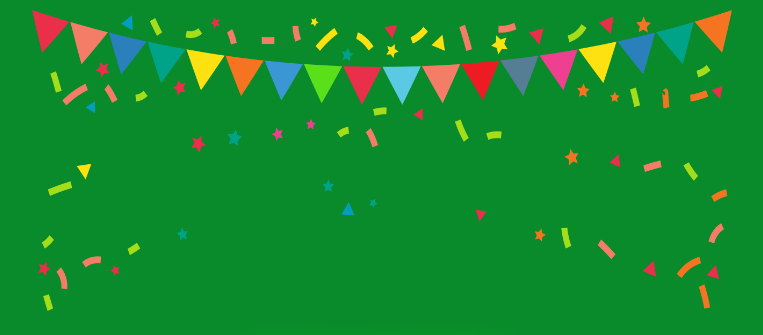
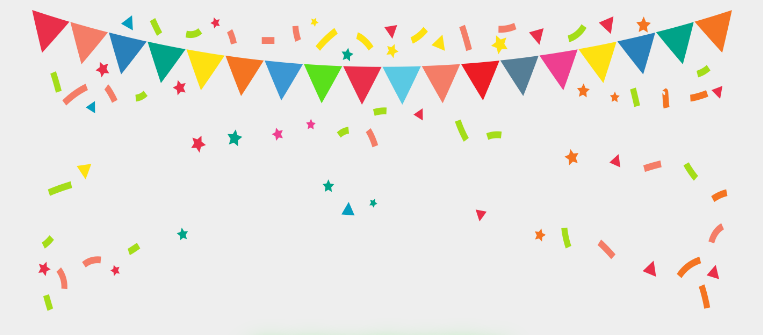
Before and after one commit to phxofc/roletaConecta, a plain HTML site: page index.html in a window 1280 px wide. Shown: the top 335 px of the page, without its empty margins (258-1021 px from the left). Drawn offline with nearby package versions, Linux system fonts and the light colour scheme.

Commit message:
background color

```diff
--- a/main.css
+++ b/main.css
@@ -1,7 +1,7 @@
 *{	margin:0;	padding:0; }
 
 body{
-	background:#078a28fb;
+	background:#eeeeeefb;
 	color:#fff;
 	font-size:18px;
 	font-family: 'Exo 2', sans-serif;
```
